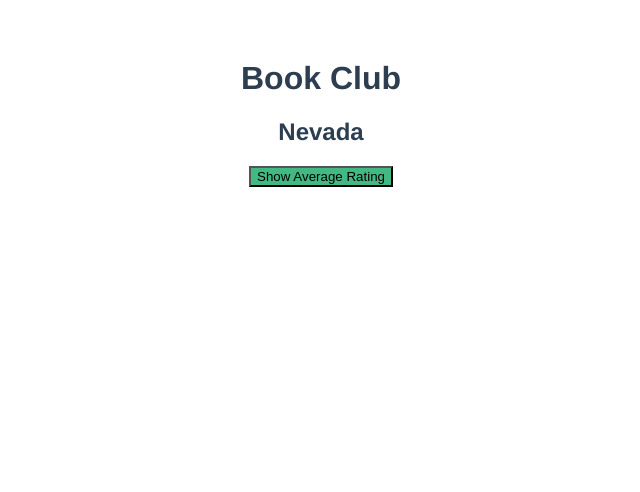
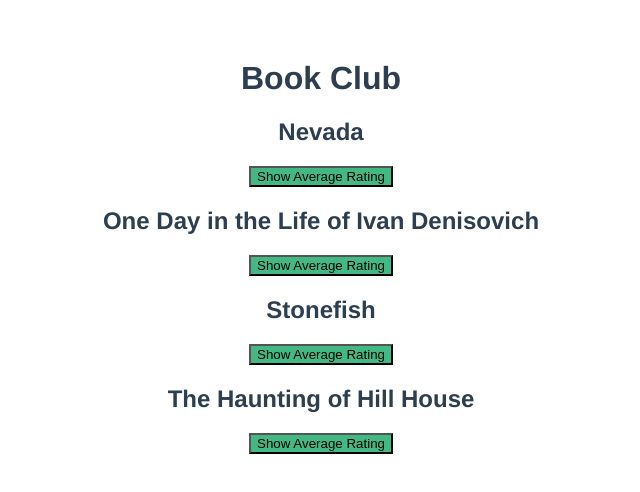
Before and after one commit to katebry/vue-bookclub, a Vue app in the folder bookclub-app/: page / in a window 1280 px wide. Shown: the top 492 px of the page, without its empty margins (319-959 px from the left). Built offline with nearby package versions, Linux system fonts and the light colour scheme.

Commit message:
feat: placeholder values added re-using Book component

```diff
--- a/bookclub-app/src/App.vue
+++ b/bookclub-app/src/App.vue
@@ -1,6 +1,9 @@
 <template>
   <Title msg="Book Club" />
-  <Book title="Nevada" rating= "5/10" />
+  <Book title="Nevada" rating="4.5/10" />
+  <Book title="One Day in the Life of Ivan Denisovich" rating="7.4/10" />
+  <Book title="Stonefish" rating="3.9/10" />
+  <Book title="The Haunting of Hill House" rating="8.4/10" />
 </template>
 
 <script lang="ts">
```
